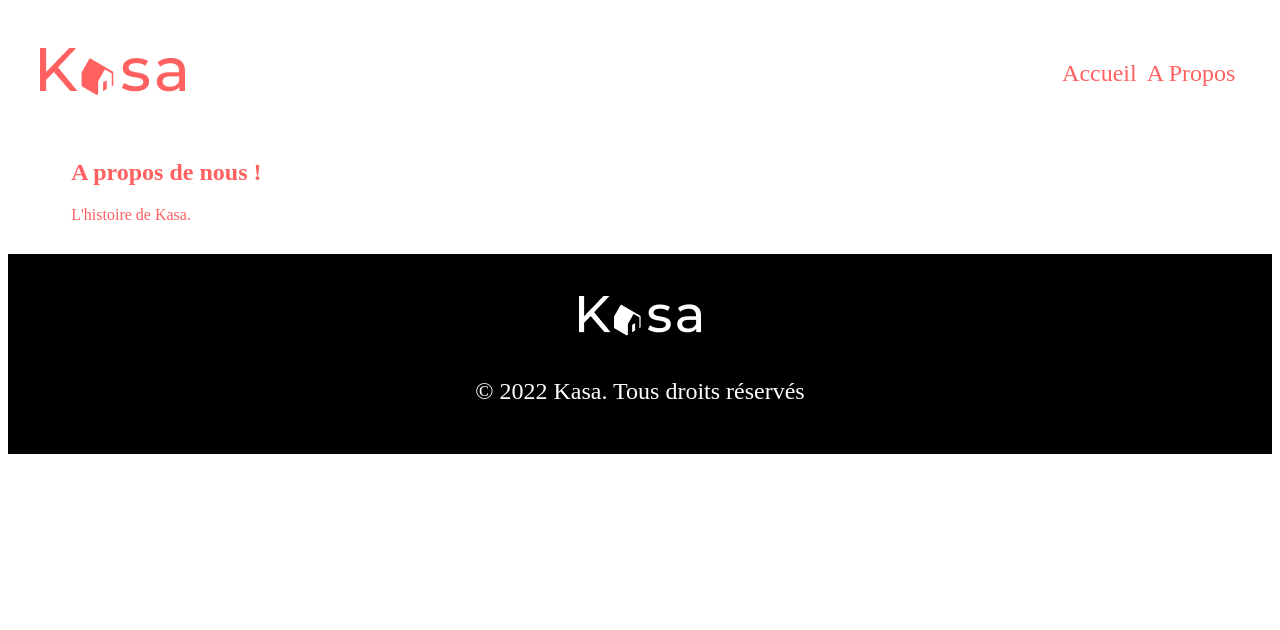
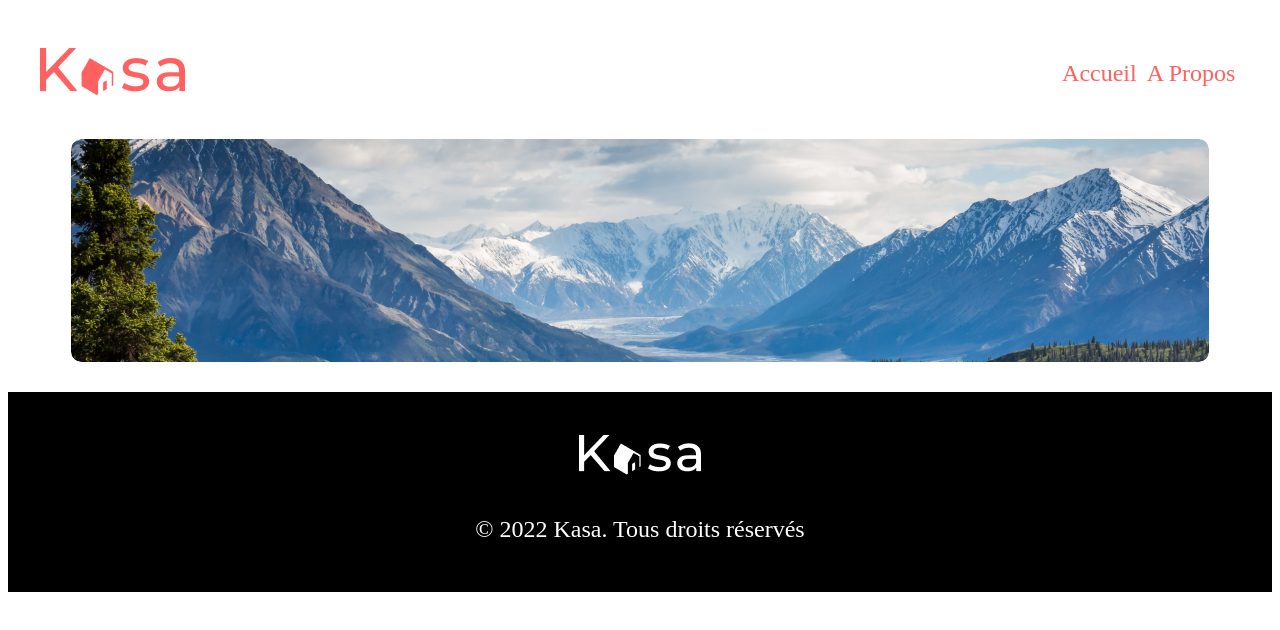
Before and after one commit to Orcryx/OCR_P7, a React (Create React App) app in the folder kasa/: page /a-propos in a window 1280 px wide. Shown: the top 630 px of the page. Built offline with nearby package versions, Linux system fonts and the light colour scheme.

Commit message:
Add la banniere de la page A-propos

```diff
--- a/kasa/src/Pages/Apropos/apropos.jsx
+++ b/kasa/src/Pages/Apropos/apropos.jsx
@@ -1,9 +1,16 @@
+//Importer les outils react
+import React, { useState }  from "react";
+//Importer les éléments du projet
+import HeroBanner from "../../Components/Hero/hero"
+//Importer les données du site
+//Importer le style
+import image from "../../Assets/Img/aboutBannerDesktop.png"
+
 function APropos() {
 
     return (
         <div id="error-page">
-          <h2>A propos de nous !</h2>
-          <p>L'histoire de Kasa.</p>
+          <HeroBanner image={image} title=" "/>
         </div>
       );
     }
```
Also changed, not shown: kasa/src/Components/Collapse/dropdown.jsx (+9 -0 lines).
